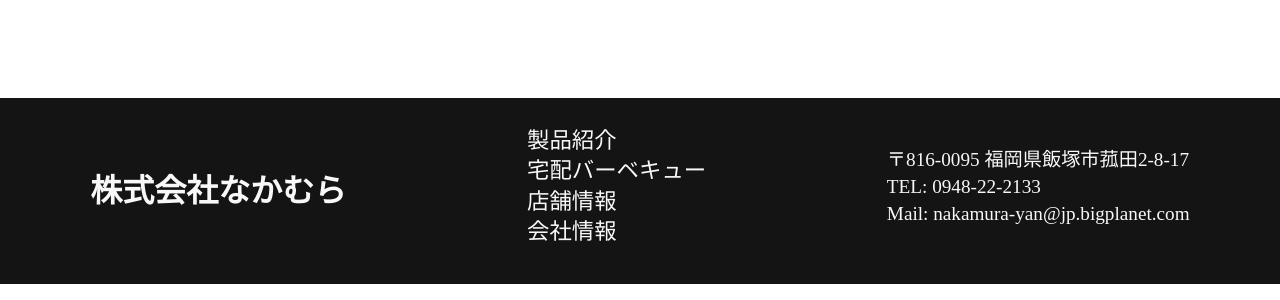
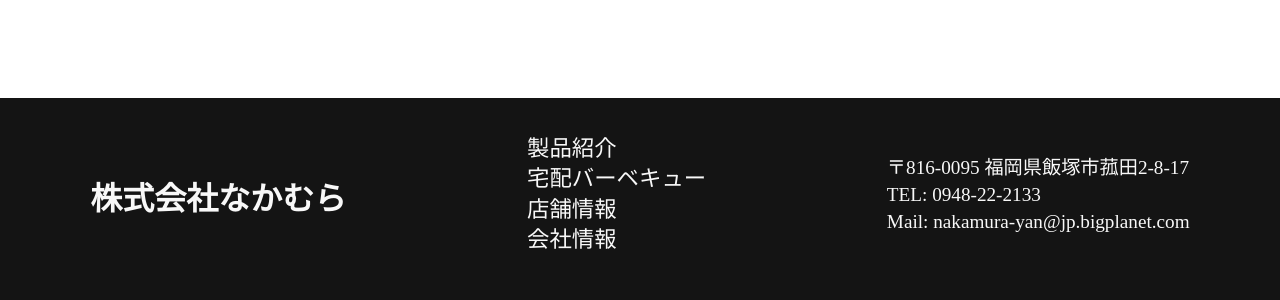
Before and after one commit to tonegraphics/niku-nakamura, a website: page index.html in a window 1280 px wide. Shown: the part 3902-4202 px from the top of the page. Drawn offline with Linux system fonts and the light colour scheme.

Commit message:
Update footer

```diff
--- a/css/layout/_footer.scss
+++ b/css/layout/_footer.scss
@@ -13,19 +13,19 @@
 
   &__logo {
     margin: auto;
-    padding: 32px 24px;
+    padding: 40px 24px;
     font-size: 2.0rem;
   }
 
   &__address {
     margin: auto;
-    padding: 32px 24px;
+    padding: 40px 24px;
     font-size: 1.2rem;
   }
 
   &__sitemap {
     margin: auto;
-    padding: 32px 24px;
+    padding: 40px 24px;
     a {
       color: $white;
       font-size: 1.4rem;
```
Also changed, not shown: css/style.css.
